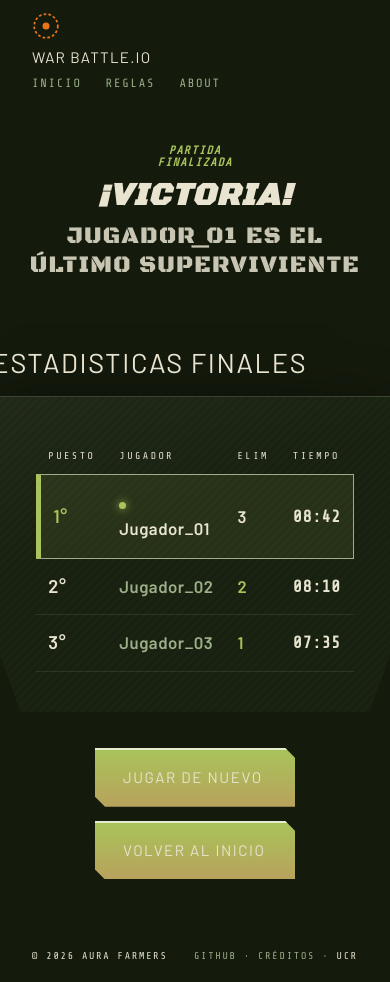
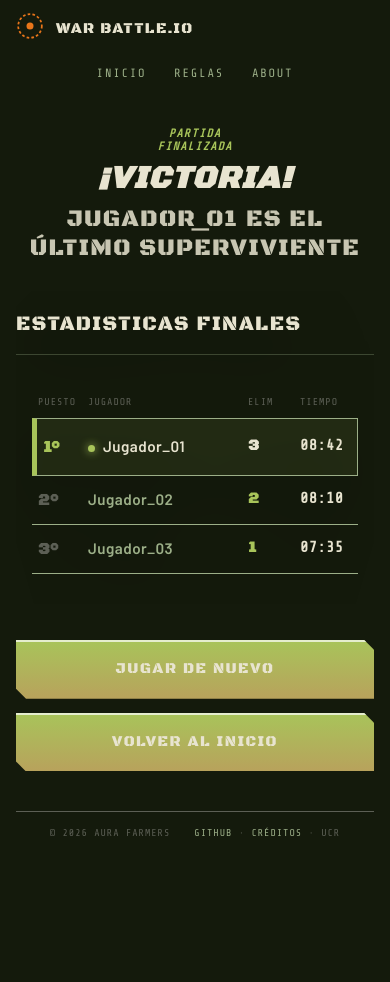
Before and after one commit to JoMoSa27/proyecto-B70134-C39321-C4H757-C4I578, a website: page public/resultados.html in a window 390 px wide. After the commit the page ends 859 px from the top, so only its background shows below. Drawn offline with nearby package versions, Linux system fonts and the light colour scheme.

Commit message:
responsive y corregir linter
responsive y corregir linter

```diff
--- a/public/css/resultados.css
+++ b/public/css/resultados.css
@@ -1,43 +1,42 @@
+*, *::before, *::after { box-sizing: border-box; }
 
-:root {
-  --bone: var(--text);
-  --bg: var(--DarkBackGround);
-  --lima: #A8C45A;           /* verde brillante de acentos (nuevo) */
-  --brass: #B8A25C;          /* latón de las balas (nuevo) */
+:focus-visible {
+    outline: 3px solid var(--orange);
+    outline-offset: 3px;
 }
-
-
-*, *::before, *::after { box-sizing: border-box; }
 
 body {
     margin: 0;
     min-height: 100vh;
     display:flex;
     flex-direction: column;
-    background: repeating-linear-gradient(0deg, rgba(0,0,0,.18) 0 1px, transparent 1px, 3px),
-    repeating-linear-gradient(45deg, rgba(154, 175, 136, .035) 0 2px, transparent 2px 60px),
-    repeating-linear-gradient(-45deg, rgba(156, 175, 136, .035) 0 2px, transparent 2px 60px),
-    radial-gradient(ellipse at 50% 35%, #1d2813 0%, var(--DarkBackGround) 70%);
-    color: var(--text);
 }
 
-a {color: inherit; text-decoration:none;}
-ul {list-style: none; margin: 0; padding: 0;}
+a {
+    color: inherit;
+    text-decoration:none;
+}
 
-/*header*/
+ul {
+    list-style: none;
+    margin: 0;
+    padding: 0;
+}
+
+/* header */
 body > header {
-    display:felx;
+    display:flex;
     align-items: center;
     gap: 12px;
     padding: 12px 32px;
-    opacity: .55;
+    opacity: .85;
     transition: opacity var(--dur) var(--ease);
 }
 body > header:hover {opacity:1;}
 
 body > header p {
     margin: 0;
-    font-family: var(--font-tittle);
+    font-family: var(--font-title);
     letter-spacing: .08em;
     font-size: .95rem;
 }
@@ -47,18 +46,22 @@ body > header img {
     height: 28px;
 }
 
-body > header nav {margin-left: auto;}
-body > header nav ul {display: flex; gap: 24px;}
-body > header nav a {
+header nav {margin-left: auto;}
+
+header nav ul {
+    display: flex;
+    gap: 24px;
+}
+
+header nav a {
     font-family: var(--font-hud);
     font-size: .75rem;
     letter-spacing: .15em;
     text-transform: uppercase;
     color: var(--accents);
 }
-body > header nav a:hover { color: var(--lima);}
 
-/*main*/
+/* main */
 main {
     flex: 1;
     width: min(100% - 32px, 640px);
@@ -78,8 +81,8 @@ h1 {
     font-style: italic;
     letter-spacing: .04em;
     text-align: center;
-    color: var(--bone);
-    text-shadow: 3px 3px 0 var(--Background),  0 0 28px rgba(168, 196, 90, .35);
+    color: var(--text);
+    text-shadow: 3px 3px 0 var(--Background),  0 0 28px var(--lima-glow);
 }
 
 h1::before {
@@ -107,21 +110,17 @@ h2 {
     opacity: .85;
 }
 
-/*tabla*/
+/* tabla */
 table {
   position: relative;
   width: 100%;
   border-collapse: separate;
   border-spacing: 0;
   padding: 34px 44px 40px;
-  background:
-    linear-gradient(160deg, rgba(255,255,255,.04), transparent 40%),
-    repeating-linear-gradient(135deg, rgba(0,0,0,.12) 0 2px, transparent 2px 6px),
-    #1a2312;
   border: var(--borde) solid var(--Background);
   box-shadow:
     inset 0 0 0 6px var(--Background),
-    inset 0 0 60px rgba(0,0,0,.55),
+    inset 0 0 60px var(--shade-inner),
     var(--sombra-3);
   clip-path: polygon(
     26px 0, calc(100% - 26px) 0,
@@ -129,19 +128,19 @@ table {
     calc(100% - 28px) 100%, 28px 100%,
     0 80%, 0 26px
   );
-  filter: drop-shadow(0 20px 30px rgba(0,0,0,.6));
+  filter: drop-shadow(0 20px 30px var(--shade-drop));
 }
 
 caption {
     caption-side: top;
     text-align: left;
     padding: 18px 0 14px;
-    font-family: var(--font-tittle);
+    font-family: var(--font-title);
     font-size: 1.7rem;
     letter-spacing: .06em;
     text-transform: uppercase;
-    color: var(--bone);
-    border-bottom: 1px solid rgba(156, 175, 136, .3);
+    color: var(--text);
+    border-bottom: 1px solid var(--accents-line);
 }
 
 thead th {
@@ -162,34 +161,34 @@ tbody td {
   font-size: 1.05rem;
   letter-spacing: .03em;
   color: var(--accents);
-  border-bottom: 1px solid rgba(156,175,136,.15);
+  border-bottom: 1px solid var(--accents);
 }
 
 tbody td:first-child {
-    font-family: var(--font-tittle);
+    font-family: var(--font-title);
     font-size: 1.15rem;
     color: var(--OtherText);
     width: 72px;
 }
 
 tbody td:nth-child(3) {
-    font-family: var(--font-tittle);
+    font-family: var(--font-title);
     color: var(--lima);
     width: 80px;
 }
 
 tbody td:nth-child(4) {
     font-family: var(--font-hud);
-    color: var(--bone);
+    color: var(--text);
     width: 90px;
 }
 
-/*-- fila ganadora ----*/
+/* -- fila ganadora ---- */
 tbody tr:first-child td {
-    background: rgba(168, 196, 90, .1);
+    background: var(--lima-fill);
     border-top: 1px solid var(--accents);
     border-bottom: 1px solid var(--accents);
-    color: var(--bone);
+    color: var(--text);
     padding-block: 16px;
 }
 
@@ -214,9 +213,9 @@ tbody tr:first-child td:nth-child(2)::before {
 }
 
 tbody tr { transition: background var(--dur) var(--ease); }
-tbody tr:not(:first-child):hover td { background: rgba(156,175,136,.07); }
+tbody tr:not(:first-child):hover td { background: var(--accents-hover); }
 
-/*-- botones ---- */
+/* -- botones ---- */
 
 main nav {margin-top: 36px;}
 
@@ -229,12 +228,12 @@ main nav ul {
 
 main nav a {
     position: relative;
-    display: inline-block;
+    display: inline-flex;;
     align-items: center;
     justify-content: center;
     min-width: 200px;
     padding: 18px 28px;
-    font-family: var(--font-tittle);
+    font-family: var(--font-title);
     font-size: .95rem;
     letter-spacing: .1em;
     text-transform: uppercase;
@@ -242,30 +241,7 @@ main nav a {
     transition: transform var(--dur) var(--ease), filter var(--dur) var(--ease);
 }
 
-main nav li:first-child a {
-    background: linear-gradient(180deg, var(--lima), var(--brass));
-    color: var(--DarkBackGround);
-    box-shadow: var(--brillo);
-}
-
-main nav li:last-child a {
-    background: linear-gradient(180deg, var(--lima), var(--brass));
-    color: var(--DarkBackGround);
-    box-shadow: var(--brillo);
-}
-
-main nav a:hover {
-    transform: translateY(-2px);
-    filter: brightness(1.12);
-}
-
-main nav a:active {transform: translateY(0);}
-main nav a:focus-visible {
-    outline: 2px solid var(--orange);
-    outline-offset: 3px;
-}
-
-/*footer*/
+/* footer */
 
 body > footer {
     display: flex;
@@ -284,4 +260,172 @@ body > footer {
 
 body > footer p {margin:0;}
 body > footer a{color: var(--accents);}
-body > footer a:hover {color: var(--lima); text-decoration: underline;}
+
+header nav a:hover {color:var(--lima);}
+
+main nav a:hover {
+    transform: translateY(-2px);
+    filter: brightness(1.12);
+}
+
+main nav a:active {transform: translateY(0);}
+
+main nav a:focus-visible {
+    outline: 2px solid var(--orange);
+    outline-offset: 3px;
+}
+
+body > footer a:hover {
+    color: var(--lima);
+    text-decoration: underline;
+}
+
+main nav li:first-child a {
+    background: linear-gradient(180deg, var(--lima), var(--brass));
+    color: var(--DarkBackGround);
+    box-shadow: var(--brillo);
+}
+
+main nav li:last-child a {
+    background: linear-gradient(180deg, var(--lima), var(--brass));
+    color: var(--DarkBackGround);
+    box-shadow: var(--brillo);
+}
+
+/* Responsive */
+
+@media (width <= 900px) {
+    body > header {
+        padding: 12px 24px;
+    }
+
+    table {
+        padding: 30px 28px 36px;
+    }
+}
+
+@media (width <= 600px) {
+    /* logo y nombre arriba, navegación debajo en varias líneas */
+    body > header {
+        flex-wrap: wrap;
+        gap: 8px 12px;
+        padding: 12px 16px;
+    }
+
+    header nav {
+        width: 100%;
+        margin-left: 0;
+    }
+
+    header nav ul {
+        flex-wrap: wrap;
+        justify-content: center;
+        gap: 4px 16px;
+    }
+
+    header nav a {
+        display: inline-block;
+        padding: 10px 6px;
+    }
+
+    main {
+        padding-block: 24px 40px;
+    }
+
+    h1 {
+        font-size: clamp(2rem, 11.5vw, 3.5rem);
+    }
+
+    h2 {
+        margin: 8px 0 28px;
+        letter-spacing: .12em;
+    }
+
+    table {
+        padding: 26px 16px 30px;
+        clip-path: polygon(
+            16px 0, calc(100% - 16px) 0,
+            100% 16px, 100% 80%,
+            calc(100% - 18px) 100%, 18px 100%,
+            0 80%, 0 16px
+        );
+    }
+
+    caption {
+        font-size: 1.3rem;
+    }
+
+    thead th {
+        padding: 14px 6px 8px;
+        letter-spacing: .1em;
+    }
+
+    tbody td {
+        padding: 12px 6px;
+        font-size: .95rem;
+    }
+
+    tbody td:first-child {
+        width: 48px;
+        font-size: 1rem;
+    }
+
+    tbody td:nth-child(2) {
+        overflow-wrap: anywhere;
+    }
+
+    tbody td:nth-child(3) {
+        width: 52px;
+    }
+
+    tbody td:nth-child(4) {
+        width: 64px;
+    }
+
+    tbody tr:first-child td:nth-child(2)::before {
+        margin-right: 8px;
+    }
+
+    main nav {
+        width: 100%;
+    }
+
+    main nav ul {
+        flex-direction: column;
+        align-items: stretch;
+    }
+
+    main nav a {
+        width: 100%;
+        min-width: 0;
+    }
+
+    body > footer {
+        justify-content: center;
+        margin: 0 16px;
+        text-align: center;
+        letter-spacing: .1em;
+    }
+}
+
+@media (width <= 380px) {
+    body > header p {
+        font-size: .85rem;
+    }
+
+    h1::before {
+        font-size: .62rem;
+    }
+
+    table {
+        padding: 24px 12px 28px;
+    }
+
+    thead th {
+        letter-spacing: .05em;
+    }
+
+    tbody td {
+        font-size: .9rem;
+    }
+}
--- a/public/css/tokens.css
+++ b/public/css/tokens.css
@@ -11,6 +11,26 @@
   --red: #B3261E; /* acciones peligrosas y eliminación */
 
   /* Medidas repetidas */
+  --text: 					#E8E4D0; /*principal para textos*/
+  --OtherText: 			#5C5F55; /*para otros textos en donde el text normal no sirva*/
+
+  --orange: 				#E8751A; /*para otros acentos como botones importantes principales*/
+  --red: 						#B3261E; /*rojos para acciones o botones*/
+  --scanline: rgb(0 0 0 / 18%);
+  --stripe: rgb(0 0 0 / 12%); /* rayas diagonales de la tabla */
+  --shade-inner: rgb(0 0 0 / 55%); /* sombra interior de la tabla */
+  --shade-drop: rgb(0 0 0 / 60%); /* sombra proyectada de la tabla */
+  --sheen: rgb(255 255 255 / 4%); /* brillo suave sobre paneles */
+  --accents-hover: rgb(156 175 136 / 7%); /* fila de tabla al pasar el mouse */
+  --lima: #A8C45A;
+  --brass: #B8A25C;
+  --lima-glow: rgb(168 196 90 / 35%);
+  --panel: #1A2312;
+  --accents-line: rgb(156 175 136 / 30%);
+  --lima-fill: rgb(168 196 90 / 10%);
+  --accents-faint: rgb(156 175 136 / 3.5%);
+
+  /* --- Medidas repetidas ------------------------------------------------- */
   --radio:          10px;     /* esquinas de tarjetas y paneles */
   --radio-pastilla: 999px;    /* esquinas de las pastillas: siempre redondas */
   --borde:          3px;      /* grosor del borde de tarjetas */
```
